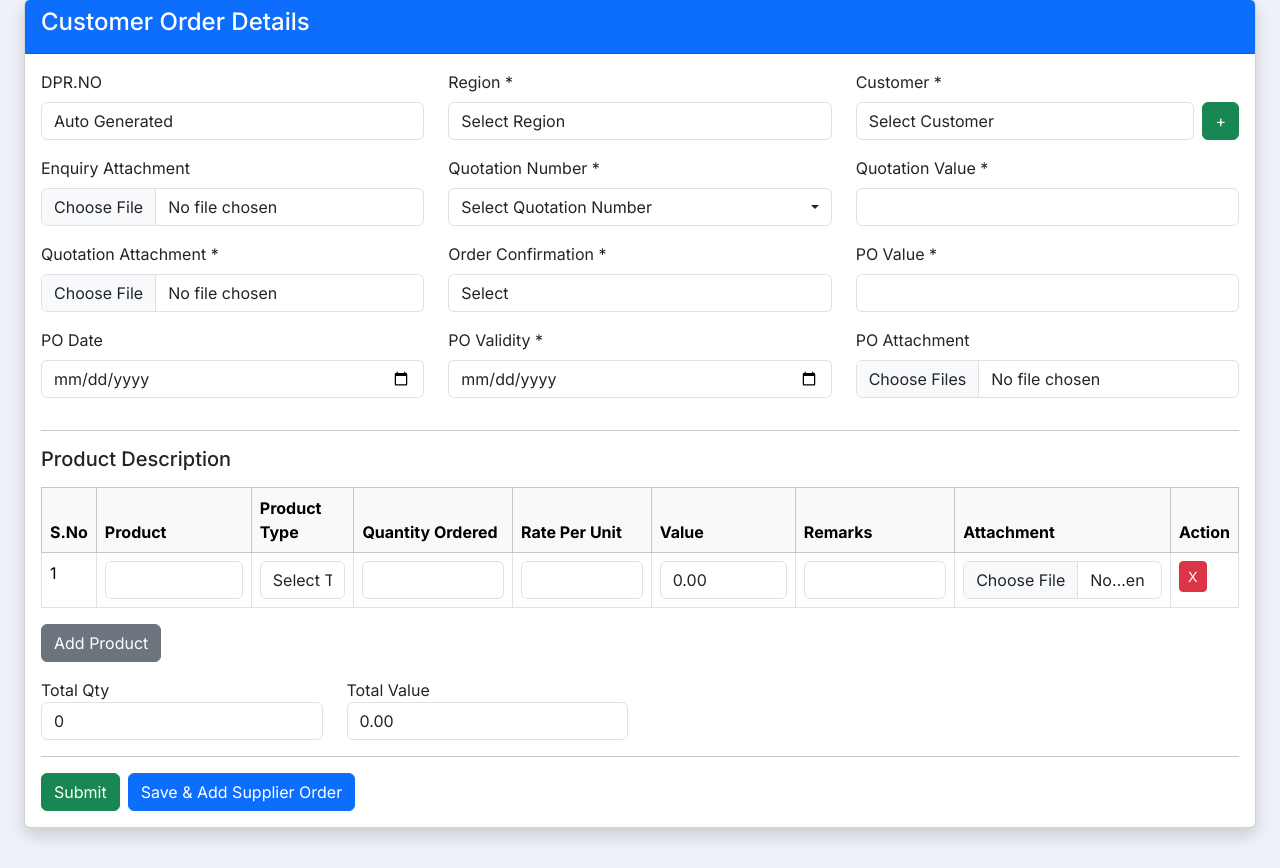
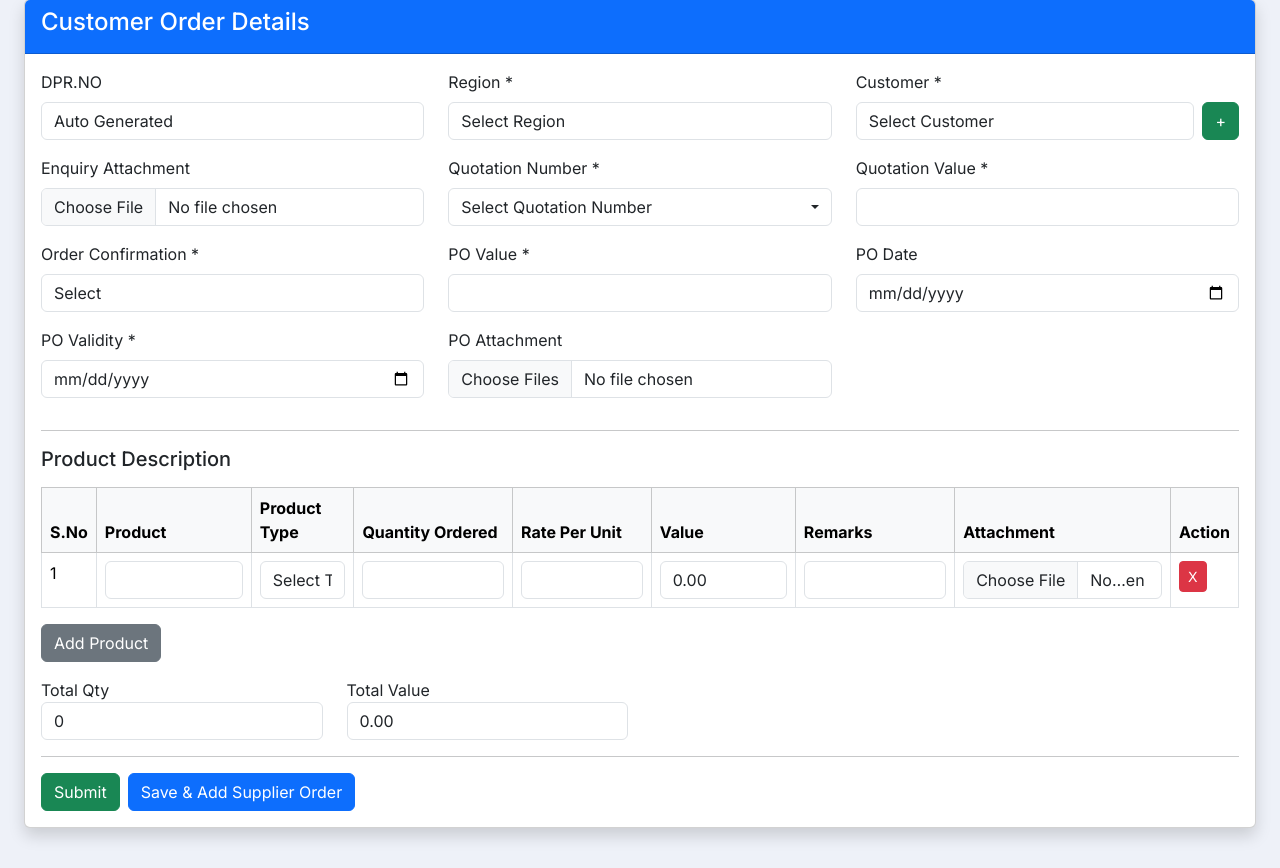
Before and after one commit to DhiviJR/DPR-Tool, a Django app: page /customer-order/ in a window 1280 px wide. Shown: the part 86-954 px from the top of the page. Run offline with Django 5.2, Linux system fonts and the light colour scheme; the visitor is signed in with stand-in values (Sample User, id 1); data that the repository does not hold is empty.

Commit message:
removed quatation attachement

```diff
--- a/templates/customer_order.html
+++ b/templates/customer_order.html
@@ -197,29 +197,6 @@
                            name="quotation_value"
                            value="{% if dpr and dpr.quotation_value %}{{ dpr.quotation_value }}{% endif %}"
                            required>
-
-                </div>
-
-                <!-- Quotation Attachment -->
-
-                <div class="col-md-4 mb-3">
-
-                    <label class="form-label">
-                        Quotation Attachment {% if not dpr or not dpr.quotation_attachment %}*{% endif %}
-                    </label>
-
-                    <input type="file"
-                           class="form-control"
-                           name="quotation_attachment"
-                           {% if not dpr or not dpr.quotation_attachment %}required{% endif %}>
-                    <input type="hidden"
-                           name="existing_quotation_attachment"
-                           value="{% if dpr and dpr.quotation_attachment %}{{ dpr.quotation_attachment.name }}{% endif %}">
-                    {% if dpr and dpr.quotation_attachment %}
-                    <small class="text-muted d-block mt-1">
-                        Current: <a href="{{ dpr.quotation_attachment.url }}" target="_blank">{{ dpr.quotation_attachment.name|slice:'-40:' }}</a>
-                    </small>
-                    {% endif %}
 
                 </div>
 
```
